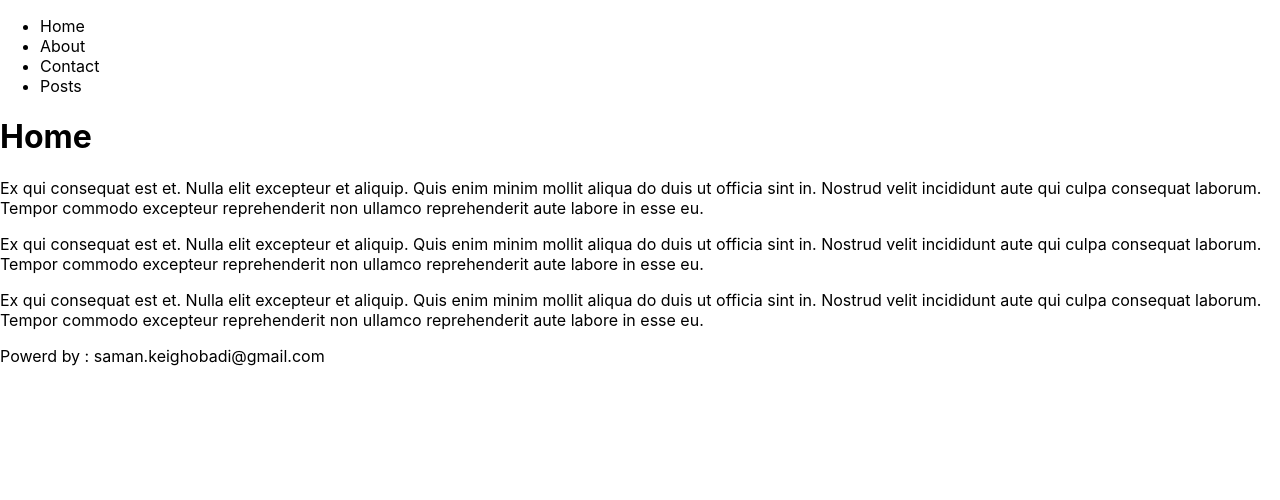
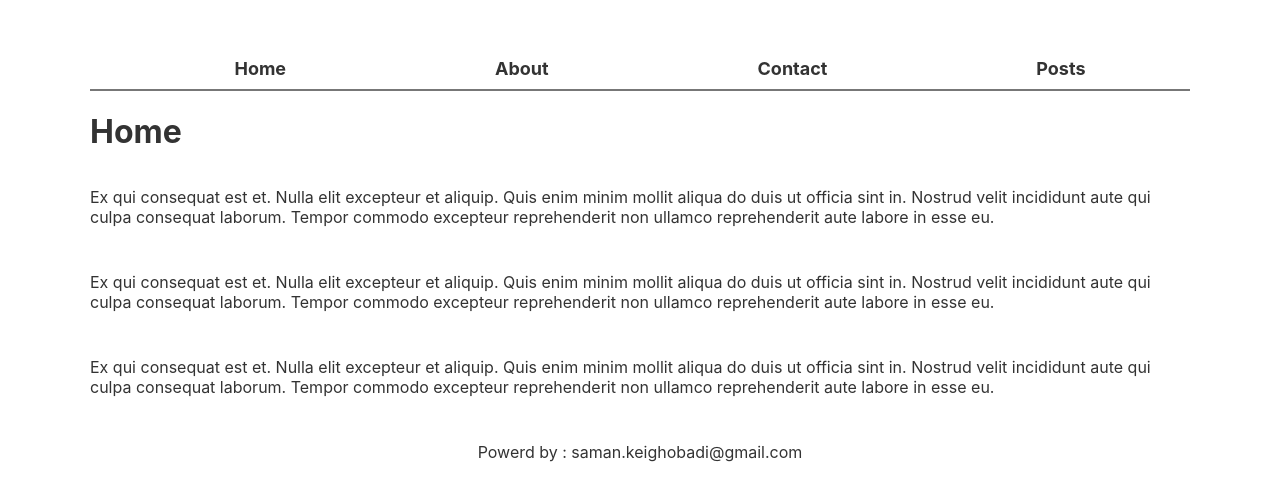
Before and after one commit to SamanKeighobadi/nextjs-tutorial, a Next.js app: page / in a window 1280 px wide. Shown: the top 500 px of the page. Built offline with nearby package versions, Linux system fonts and the light colour scheme.

Commit message:
custom 404 page and redirecting

```diff
--- a/components/Footer.jsx
+++ b/components/Footer.jsx
@@ -1,8 +1,8 @@
 
 export default function Footer() {
     return (
-        <div>
+        <footer>
             <p>Powerd by : saman.keighobadi@gmail.com</p>
-        </div>
+        </footer>
     )
 }
--- a/pages/_app.js
+++ b/pages/_app.js
@@ -1,5 +1,6 @@
 import "../styles/globals.css";
 import Mainlayout from "../components/layouts/mainLayout";
+
 
 function MyApp({ Component, pageProps }) {
   return (
--- a/pages/index.js
+++ b/pages/index.js
@@ -1,7 +1,7 @@
 
 export default function Home() {
   return (
-    <div >
+    <div className='' >
       <h1>Home</h1>
       <p>
         Ex qui consequat est et. Nulla elit excepteur et aliquip. Quis enim
--- a/styles/globals.css
+++ b/styles/globals.css
@@ -4,13 +4,43 @@ body {
   margin: 0;
   font-family: -apple-system, BlinkMacSystemFont, Segoe UI, Roboto, Oxygen,
     Ubuntu, Cantarell, Fira Sans, Droid Sans, Helvetica Neue, sans-serif;
+    max-width: 1100px;
+    margin: 0 auto;
+  padding: 1rem 0 0 0;
 }
-
-a {
-  color: inherit;
+footer{
+  text-align: center;
+}
+h1,h2{
+  color: #333;
+}
+p{
+  padding: 0.9rem 0;
+  color: #333;
+}
+nav ul{
+  display: flex;
+  justify-content: space-around;
+  align-items: center;
+  border-bottom: 2px solid #777;
+}
+nav ul li {
+  list-style: none;
+  display: inline-block;
+  padding: 10px 14px;
   text-decoration: none;
 }
+nav ul li a {
+  text-decoration: none;
+  color: #333;
+  font-weight: bold;
+  font-size: 18px;
+}
+.not-found{
+  text-align: center;
+  padding: 1rem 0;
+}
+.not-found p{
+  font-size: 18px;
 
-* {
-  box-sizing: border-box;
 }
```
Also changed, not shown: components/Header.jsx (+10 -10 lines), pages/404.js (added, +28 -0 lines).
